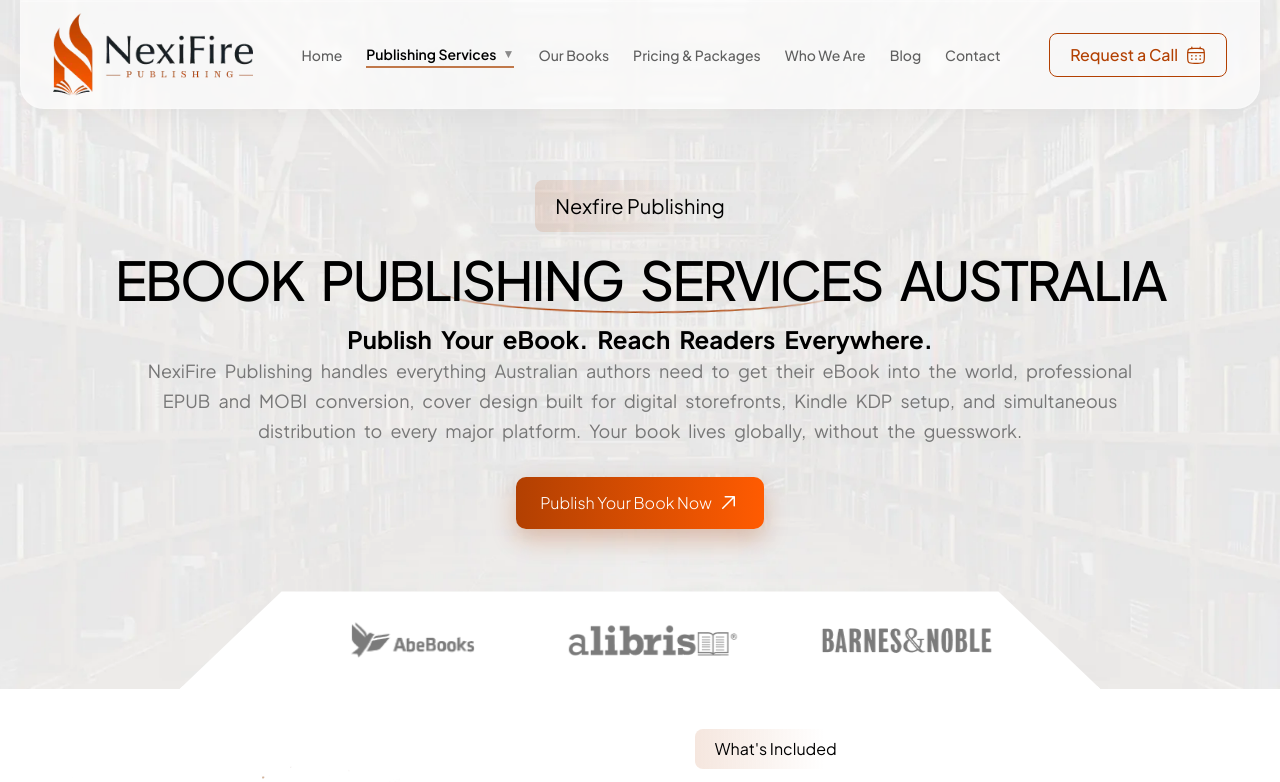
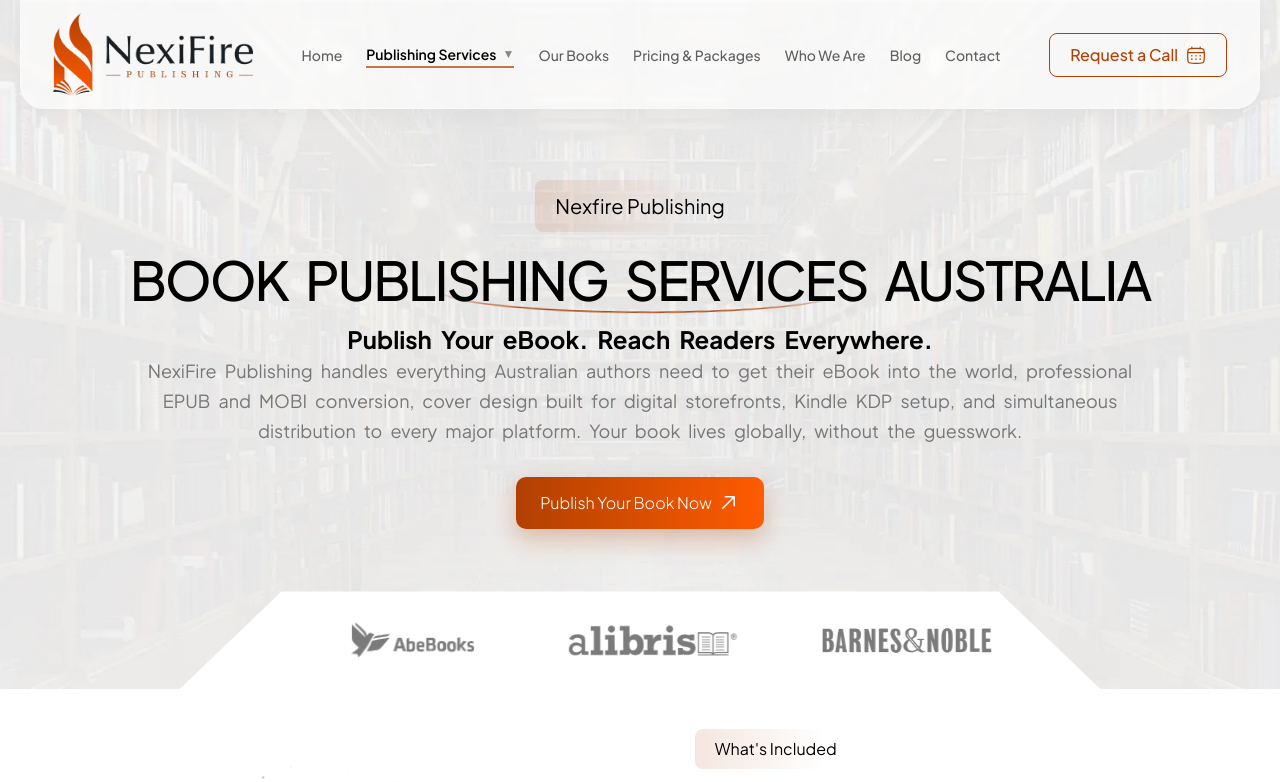
Before and after one commit to BemBexLab/nexifire-publishing, a Next.js app: page /publishing-services/book-publishing in a window 1280 px wide. Shown: the top 782 px of the page. Built offline with nearby package versions, Linux system fonts and the light colour scheme.

Commit message:
Corrected spelling  mistake

```diff
--- a/app/publishing-services/book-publishing/page.tsx
+++ b/app/publishing-services/book-publishing/page.tsx
@@ -18,7 +18,7 @@
     <section className="overflow-hidden bg-white">
       <PageHero
         eyebrow="Nexfire Publishing"
-        title={`eBook Publishing Services Australia`}
+        title={`Book Publishing Services Australia`}
         description={<><span className="font-bold text-black text-2xl">Publish Your eBook. Reach Readers Everywhere.</span> <br /> NexiFire Publishing handles everything Australian authors need to get their eBook into the world, professional EPUB and MOBI conversion, cover design built for digital storefronts, Kindle KDP setup, and simultaneous distribution to every major platform. Your book lives globally, without the guesswork.</>}
         buttonLabel="Publish Your Book Now"
       />
```
